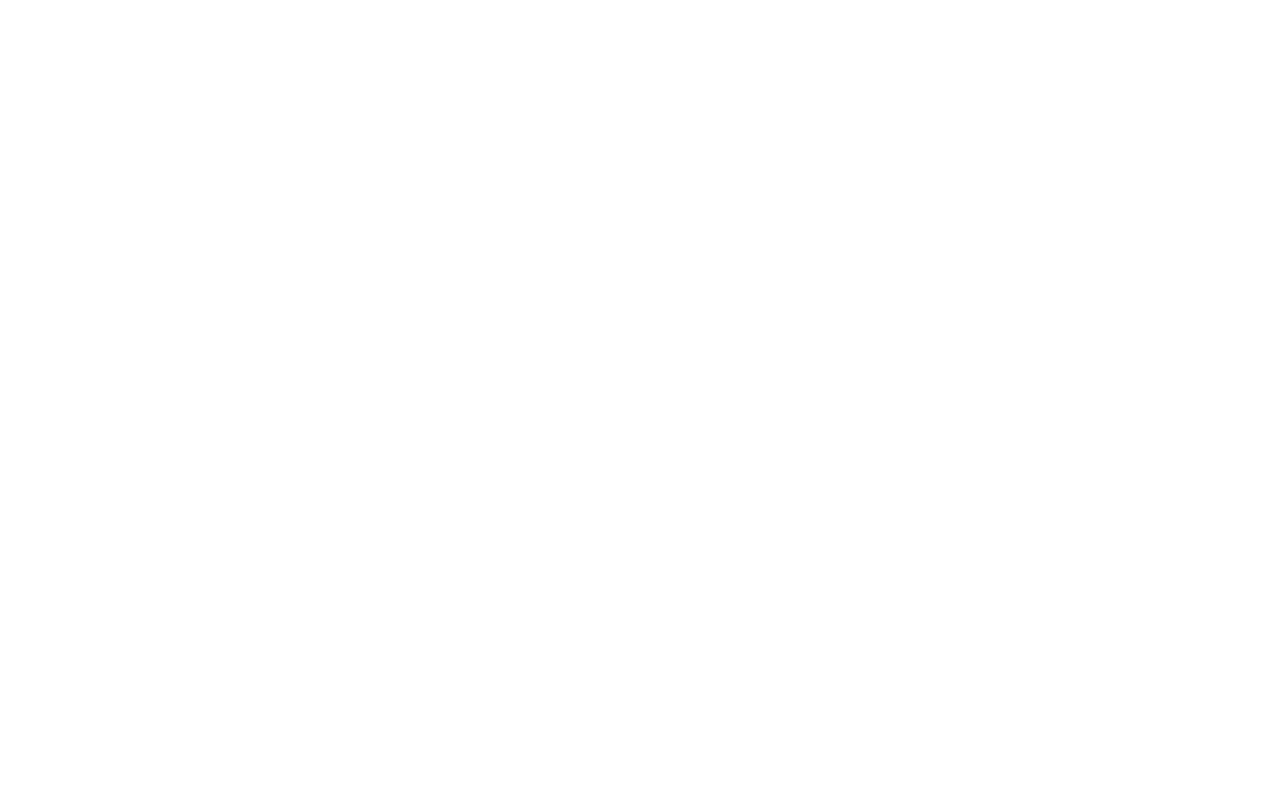
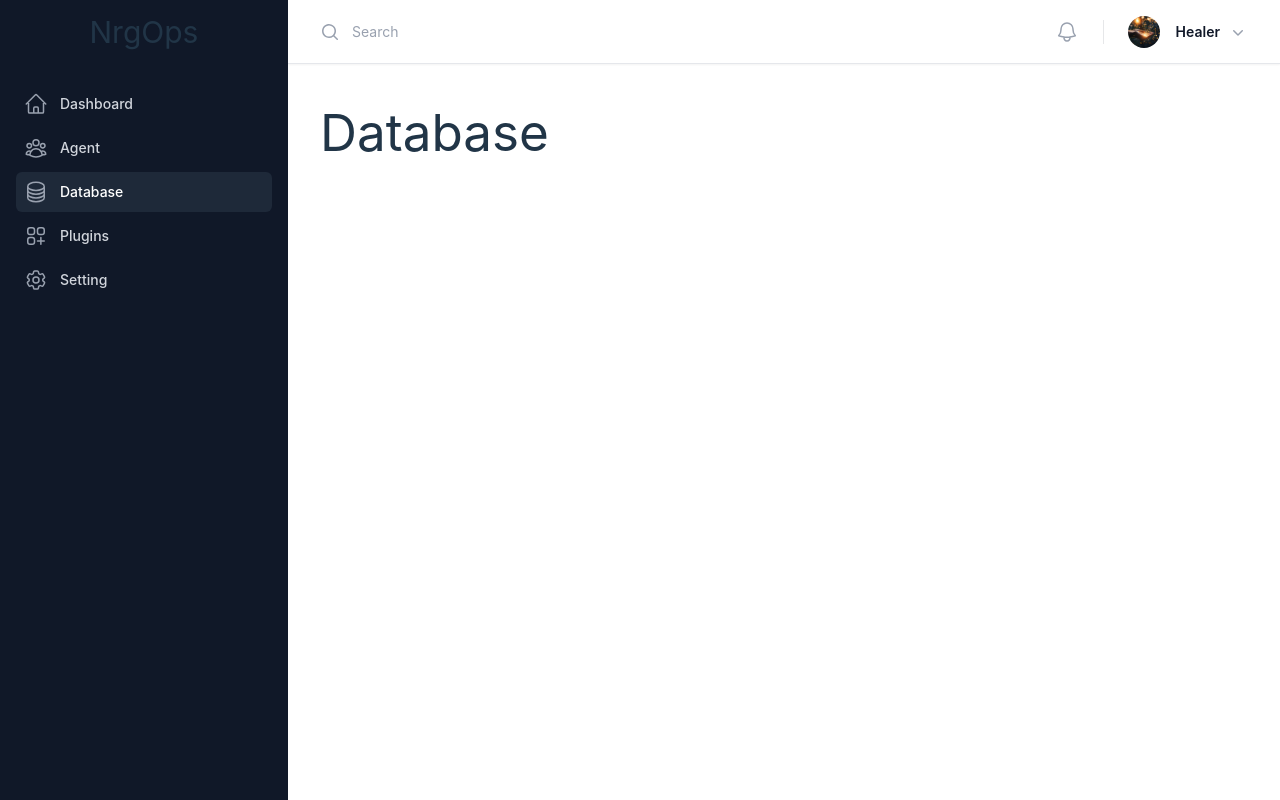
Before and after one commit to healer-1205/nrgOps-web, a React (Vite) app: page /database in a window 1280 px wide. Before the commit this address had no page. Built offline with nearby package versions, Linux system fonts and the light colour scheme.

Commit message:
make basic layout

```diff
--- a/src/App.jsx
+++ b/src/App.jsx
@@ -1,7 +1,10 @@
 import { Route, Routes } from "react-router-dom"
 import { Layout } from "./components/Layout"
 import { Dashboard } from "./pages/Dashboard"
+import { Agent } from "./pages/Agent"
+import { Database } from "./pages/Database"
 import { Plugins } from "./pages/Plugins"
+import { Setting } from "./pages/Setting"
 import "./App.css"
 
 function App() {
@@ -16,10 +19,34 @@
         }
       />
       <Route
+        path="/agent"
+        element={
+          <Layout>
+            <Agent />
+          </Layout>
+        }
+      />
+      <Route
+        path="/database"
+        element={
+          <Layout>
+            <Database />
+          </Layout>
+        }
+      />
+      <Route
         path="/plugins"
         element={
           <Layout>
             <Plugins />
+          </Layout>
+        }
+      />
+      <Route
+        path="/setting"
+        element={
+          <Layout>
+            <Setting />
           </Layout>
         }
       />
--- /dev/null
+++ b/src/pages/Agent/index.jsx
@@ -0,0 +1,7 @@
+export const Agent = () => {
+  return (
+    <>
+      <h1>Agent</h1>
+    </>
+  )
+}
--- /dev/null
+++ b/src/pages/Database/index.jsx
@@ -0,0 +1,7 @@
+export const Database = () => {
+  return (
+    <>
+      <h1>Database</h1>
+    </>
+  )
+}
--- /dev/null
+++ b/src/pages/Setting/index.jsx
@@ -0,0 +1,7 @@
+export const Setting = () => {
+  return (
+    <>
+      <h1>Setting</h1>
+    </>
+  )
+}
```
